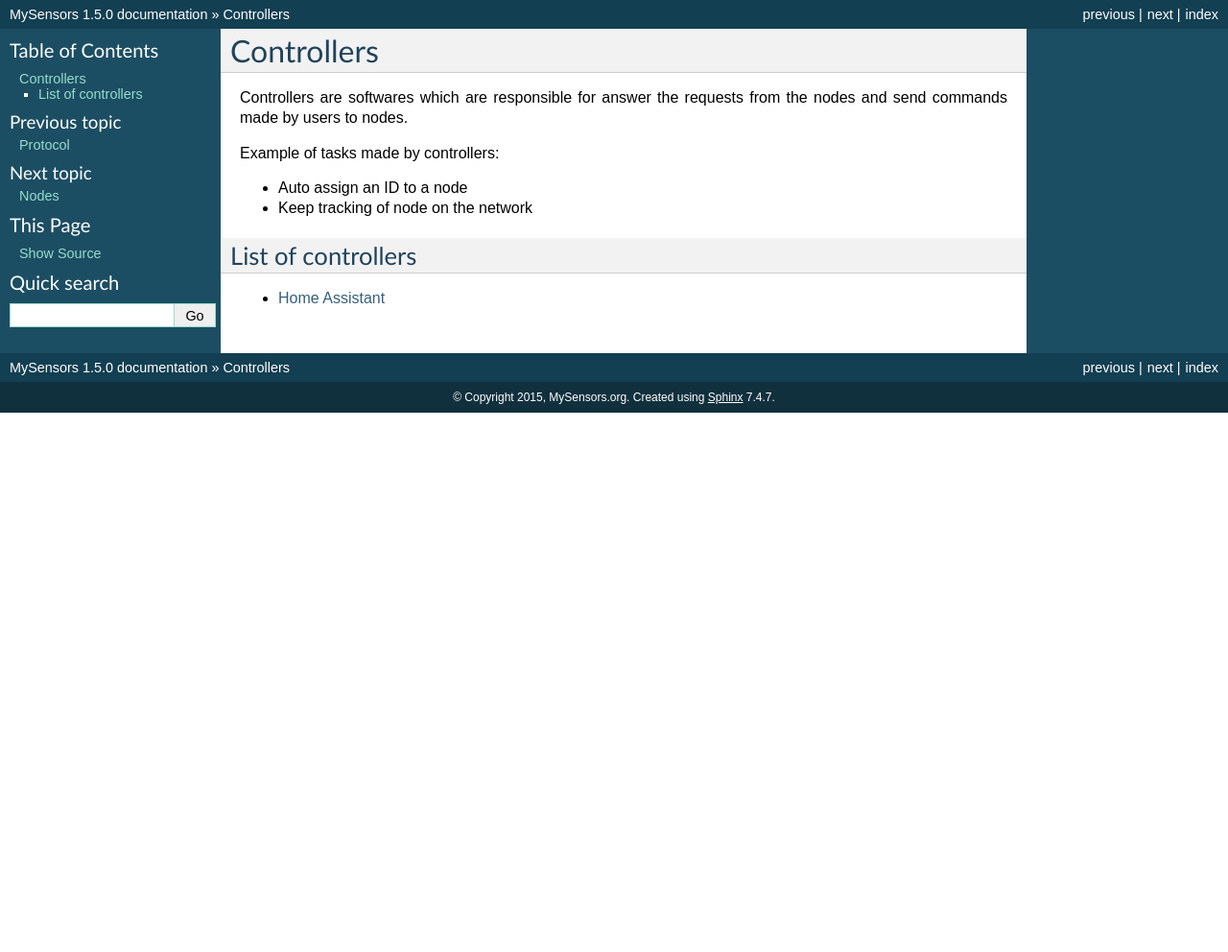
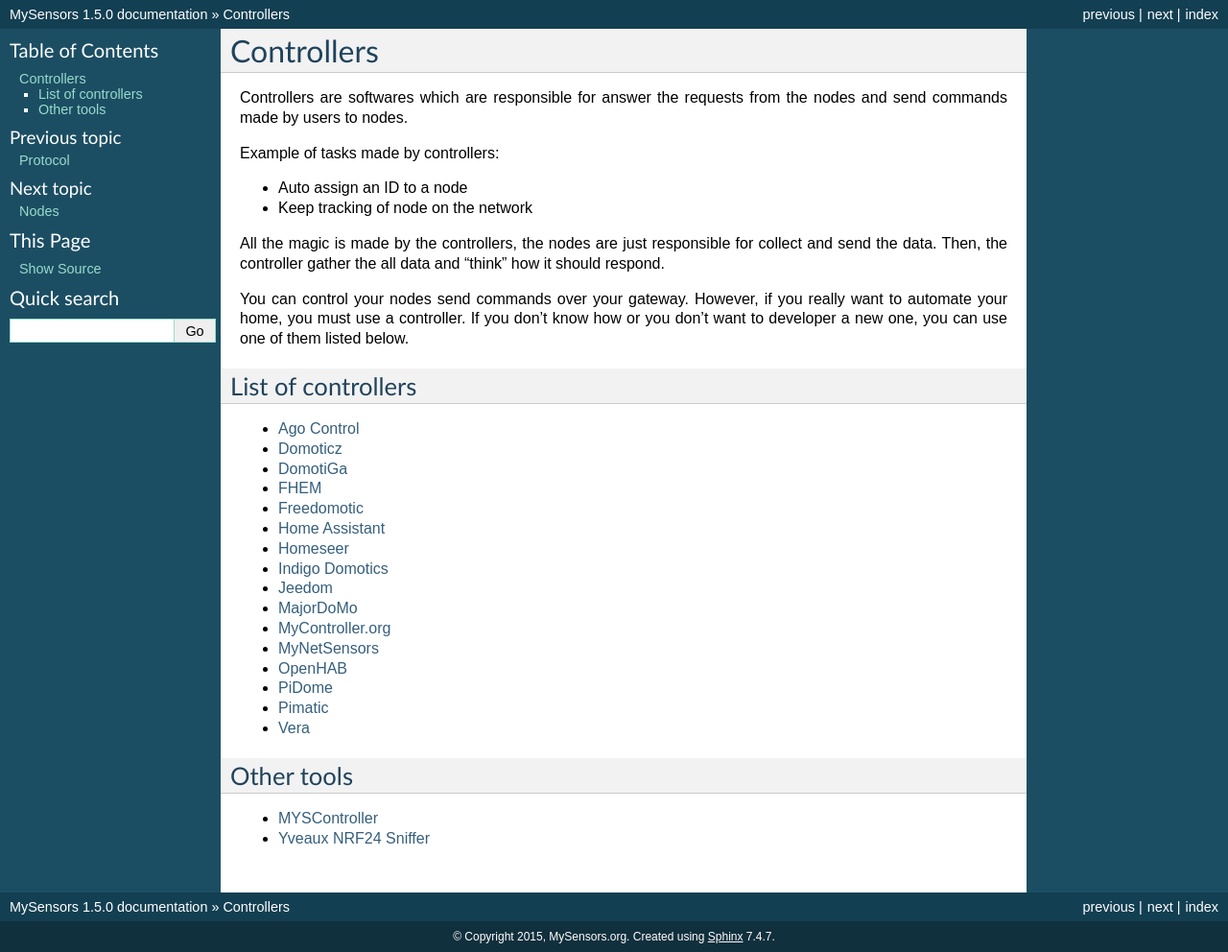
Before and after one commit to alfredocdmiranda/MySensors, a Sphinx documentation site: the page built from docs/controllers.rst, in a window 1280 px wide. Shown: the whole page at 96% size. Built offline with Sphinx 7.4.7, drawn with Linux system fonts in a browser that asks for light colours; before the commit the page ends 900 px from its top, so only the background shows below that.

Commit message:
Updated list of controllers and tools

```diff
--- a/docs/controllers.rst
+++ b/docs/controllers.rst
@@ -9,7 +9,36 @@
 - Auto assign an ID to a node
 - Keep tracking of node on the network
 
+All the magic is made by the controllers, the nodes are just responsible for
+collect and send the data. Then, the controller gather the all data and "think"
+how it should respond.
+
+You can control your nodes send commands over your gateway. However, if you
+really want to automate your home, you must use a controller. If you don't
+know how or you don't want to developer a new one, you can use one of them
+listed below.
+
 List of controllers
 ^^^^^^^^^^^^^^^^^^^
 
+* `Ago Control <http://www.agocontrol.com/>`_
+* `Domoticz <http://www.domoticz.com/>`_
+* `DomotiGa <https://domotiga.nl/>`_
+* `FHEM <http://www.fhem.de/>`_
+* `Freedomotic <http://freedomotic.com/>`_
 * `Home Assistant <https://home-assistant.io/>`_
+* `Homeseer <http://www.homeseer.com/>`_
+* `Indigo Domotics <http://www.indigodomo.com/>`_
+* `Jeedom <https://jeedom.fr/>`_
+* `MajorDoMo <http://majordomohome.com/>`_
+* `MyController.org <http://mycontroller.org/>`_
+* `MyNetSensors <http://forum.mysensors.org/topic/1984>`_
+* `OpenHAB <http://www.openhab.org/>`_
+* `PiDome <http://pidome.wordpress.com/>`_
+* `Pimatic <http://pimatic.org/>`_
+* `Vera <http://getvera.com/>`_
+
+Other tools
+^^^^^^^^^^^
+* `MYSController <http://forum.mysensors.org/topic/838/windows-gui-controller-for-mysensors>`_
+* `Yveaux NRF24 Sniffer <https://github.com/Yveaux/NRF24_Sniffer>`_
```
